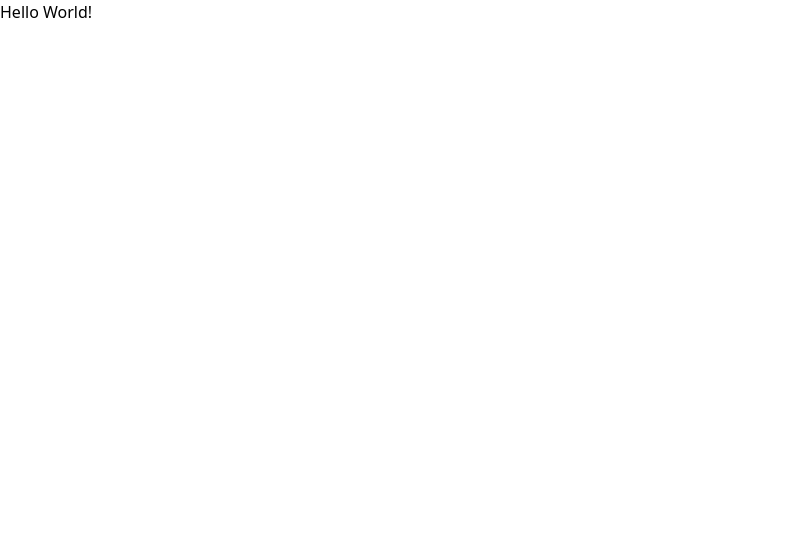
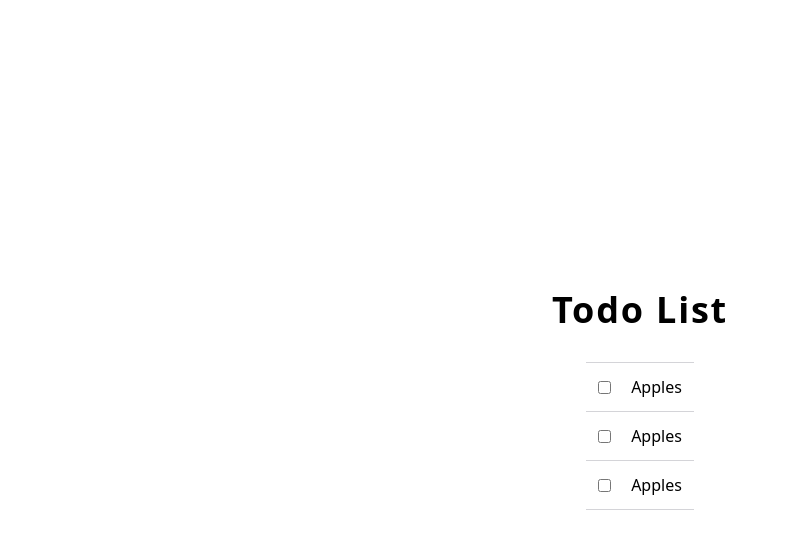
Before and after one commit to WitekG14/Todo-List, a Next.js app: page / in a window 1280 px wide. Shown: the top 534 px of the page, without its empty margins (0-787 px from the left). Built offline with nearby package versions, Linux system fonts and the light colour scheme.

Commit message:
Write static part of the app

```diff
--- a/package.json
+++ b/package.json
@@ -20,6 +20,8 @@
     "@types/react-dom": "^19",
     "eslint": "^9",
     "eslint-config-next": "16.1.7",
+    "prettier": "^3.8.1",
+    "prettier-plugin-tailwindcss": "^0.7.2",
     "tailwindcss": "^4",
     "typescript": "^5"
   },
--- a/src/app/layout.tsx
+++ b/src/app/layout.tsx
@@ -20,7 +20,9 @@ export default function RootLayout({
 }>) {
   return (
     <html lang="en">
-      <body className={`${inter.variable} antialiased`}>{children}</body>
+      <body className={`${inter.variable} h-screen w-screen antialiased`}>
+        {children}
+      </body>
     </html>
   );
 }
--- a/src/app/page.tsx
+++ b/src/app/page.tsx
@@ -1,3 +1,25 @@
 export default function Home() {
-  return <main>Hello World!</main>;
+  return (
+    <main className="flex h-full w-full flex-col items-center justify-center gap-y-8">
+      <section>
+        <h1 className="text-4xl font-bold tracking-wider">Todo List</h1>
+      </section>
+      <section className="">
+        <ul className="border-t border-t-zinc-300">
+          <li className="flex w-full items-center justify-center gap-5 border-b border-b-zinc-300 p-3">
+            <input type="checkbox" />
+            <p>Apples</p>
+          </li>
+          <li className="flex w-full items-center justify-center gap-5 border-b border-b-zinc-300 p-3">
+            <input type="checkbox" />
+            <p>Apples</p>
+          </li>
+          <li className="flex w-full items-center justify-center gap-5 border-b border-b-zinc-300 p-3">
+            <input type="checkbox" />
+            <p>Apples</p>
+          </li>
+        </ul>
+      </section>
+    </main>
+  );
 }
```
Also changed, not shown: 2 other files (tests, documents, lock files or other folders).
